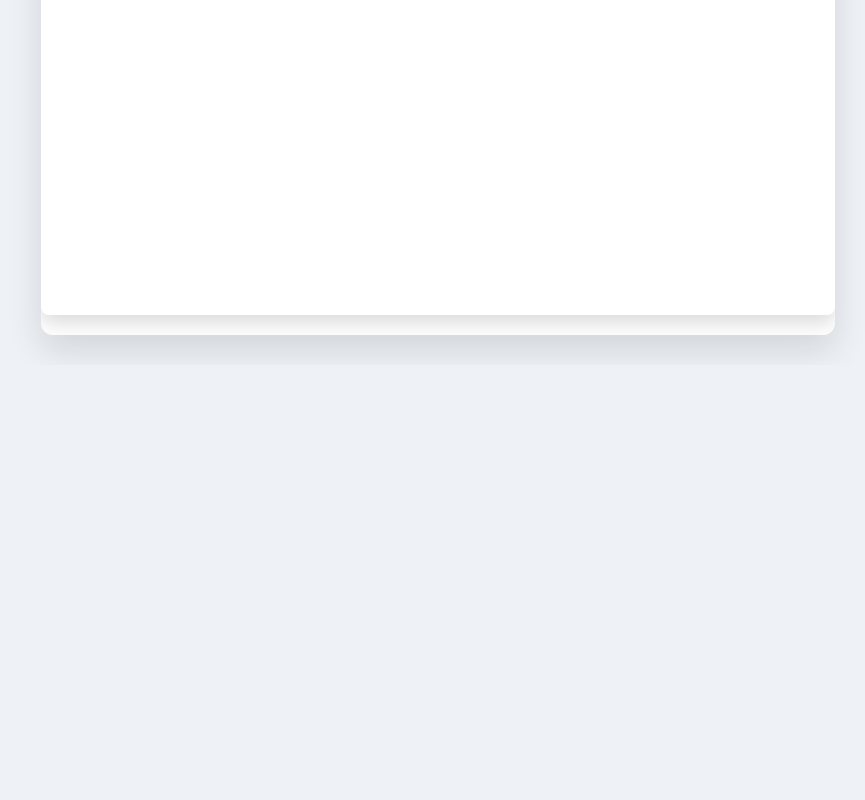
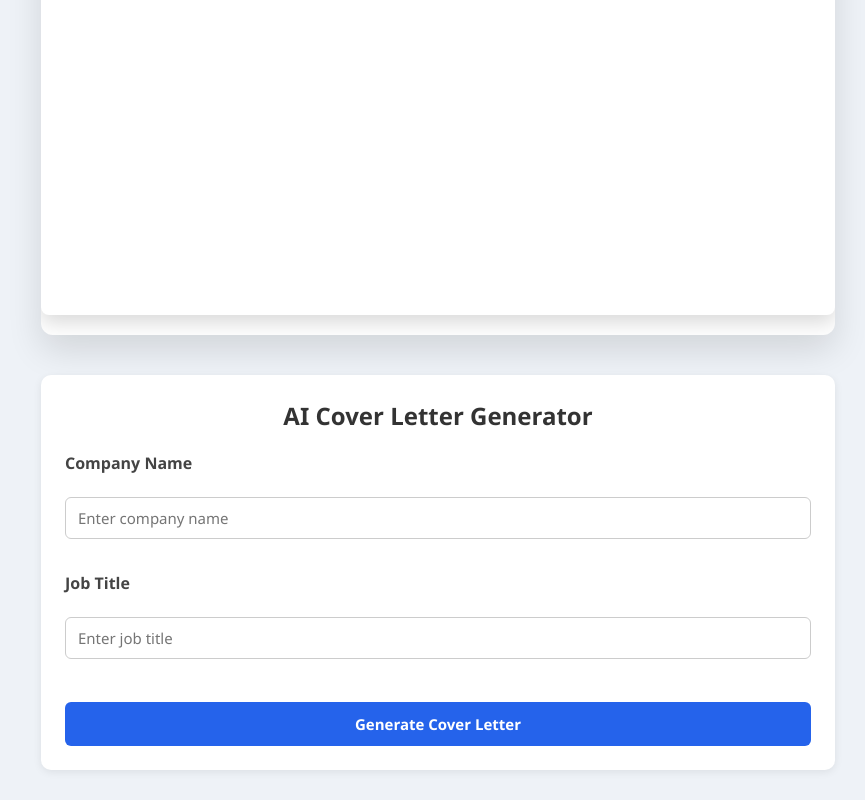
Before and after one commit to nidhi-baberwal/ai-resume-builder-v2, a React (Vite) app: page / in a window 1280 px wide. Shown: the part 1486-2286 px from the top of the page, without its empty margins (415-1280 px from the left). Before the commit the page ends 1851 px from the top, so only its background shows below. Built offline with nearby package versions, Linux system fonts and the light colour scheme.

Commit message:
add cover letter component with styling

```diff
--- a/src/components/coverLetter/CoverLetter.tsx
+++ b/src/components/coverLetter/CoverLetter.tsx
@@ -1,5 +1,6 @@
 import { useState } from "react";
 import type { Resume } from "../../types/resume";
+import "../../styles/CoverLetter.css";
 
 interface CoverLetterProps {
   resume: Resume;
--- a/src/pages/ResumeEditor.tsx
+++ b/src/pages/ResumeEditor.tsx
@@ -206,12 +206,7 @@ const handleImproveResume = async () => {
 </div>
 
 )}
-
-<CoverLetter
-resume={resume}
-/>
-
-  </div>
+</div>
 
 
   <div className="preview-column">
@@ -225,8 +220,10 @@ resume={resume}
   resumeRef = {resumeRef}
   />
 
+  <CoverLetter
+  resume={resume}
+  />
   </div>
-
 </div>
 );
 }
--- /dev/null
+++ b/src/styles/CoverLetter.css
@@ -0,0 +1,97 @@
+.cover-letter-container {
+  background: #ffffff;
+  padding: 24px;
+  margin-top: 20px;
+  border-radius: 10px;
+  box-shadow: 0 2px 8px rgba(0, 0, 0, 0.08);
+}
+
+.cover-letter-container h2 {
+  text-align: center;
+  margin-bottom: 20px;
+  color: #333;
+}
+
+.cover-letter-form {
+  display: flex;
+  flex-direction: column;
+  gap: 15px;
+}
+
+.cover-letter-form label {
+  font-weight: 600;
+  color: #444;
+}
+
+.cover-letter-form input {
+  padding: 10px 12px;
+  font-size: 15px;
+  border: 1px solid #ccc;
+  border-radius: 6px;
+  outline: none;
+  transition: border-color 0.2s ease;
+}
+
+.cover-letter-form input:focus {
+  border-color: #2563eb;
+}
+
+.cover-letter-form button {
+  margin-top: 10px;
+  padding: 12px;
+  border: none;
+  border-radius: 6px;
+  background: #2563eb;
+  color: white;
+  font-size: 15px;
+  font-weight: 600;
+  cursor: pointer;
+  transition: background 0.3s;
+}
+
+.cover-letter-form button:hover:not(:disabled) {
+  background: #1d4ed8;
+}
+
+.cover-letter-form button:disabled {
+  background: #9ca3af;
+  cursor: not-allowed;
+}
+
+.cover-letter-output {
+  margin-top: 30px;
+}
+
+.cover-letter-output h3 {
+  margin-bottom: 10px;
+  color: #333;
+}
+
+.cover-letter-output textarea {
+  width: 100%;
+  min-height: 300px;
+  padding: 15px;
+  font-size: 15px;
+  line-height: 1.6;
+  border: 1px solid #ccc;
+  border-radius: 8px;
+  resize: vertical;
+  box-sizing: border-box;
+}
+
+.cover-letter-output button {
+  margin-top: 15px;
+  padding: 10px 18px;
+  border: none;
+  border-radius: 6px;
+  background: #16a34a;
+  color: white;
+  font-size: 15px;
+  font-weight: 600;
+  cursor: pointer;
+  transition: background 0.3s;
+}
+
+.cover-letter-output button:hover {
+  background: #15803d;
+}
```
